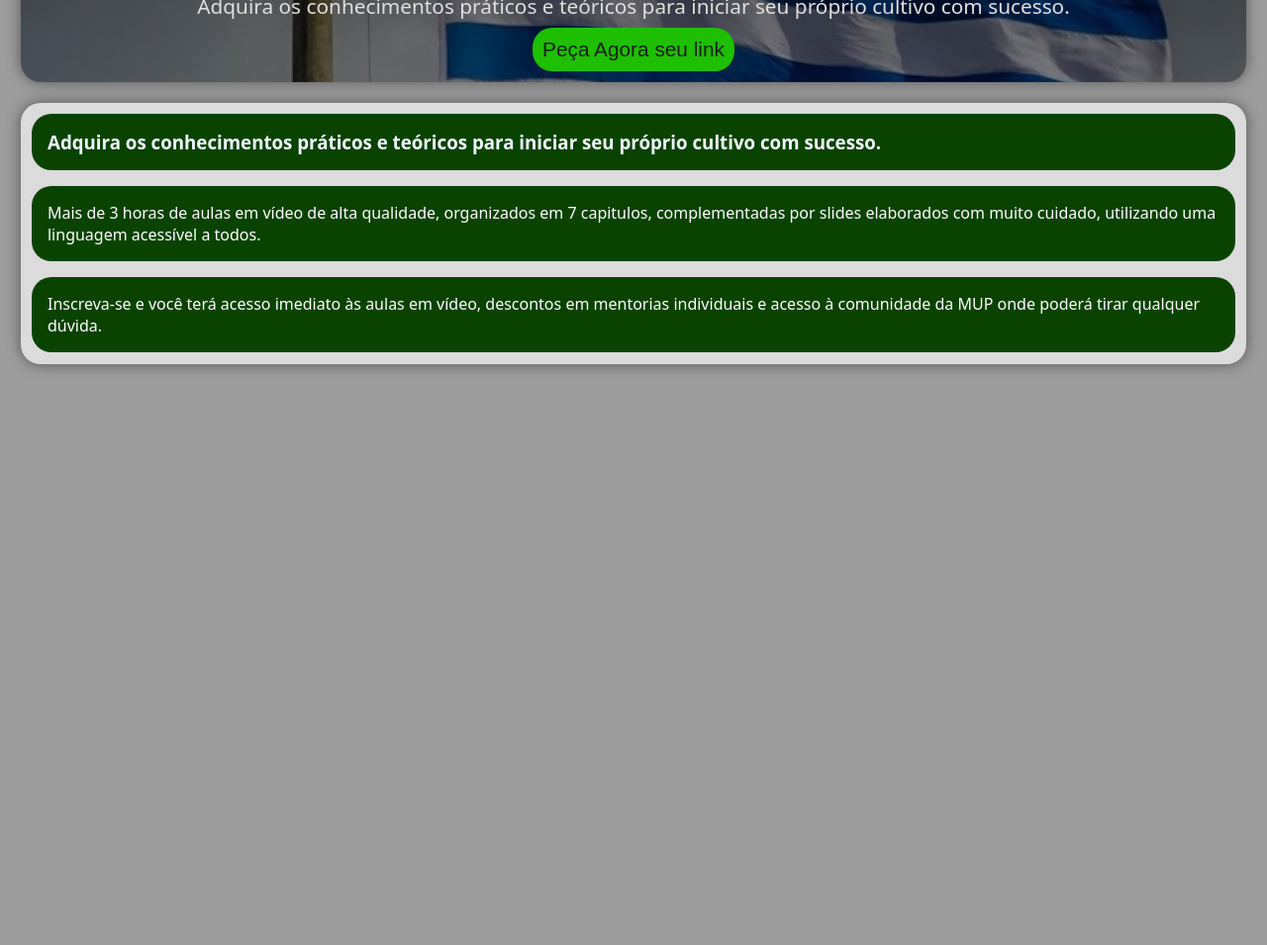
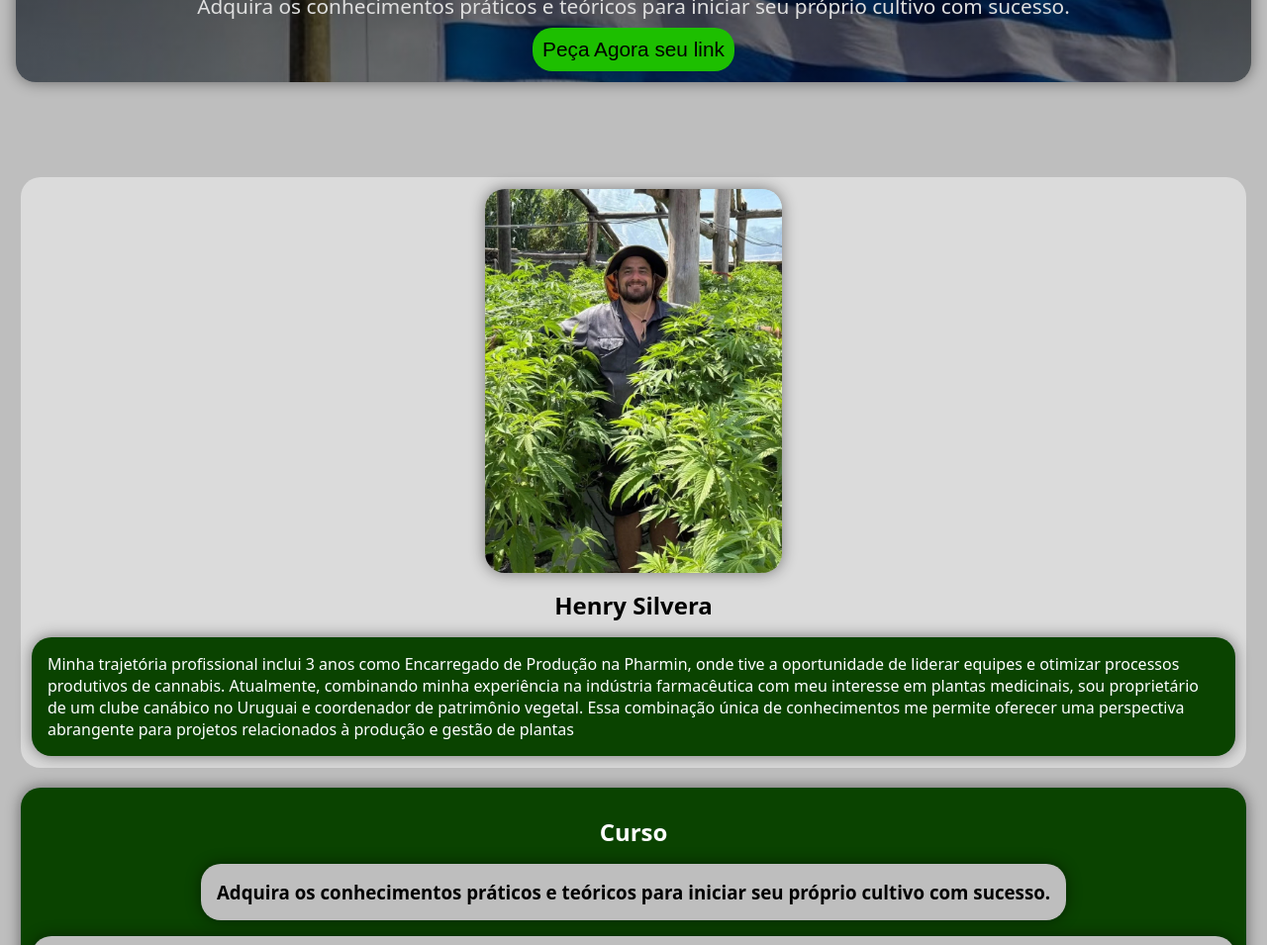
Before and after one commit to NatanaelLeites/mupV2, a website: page index.html in a window 1280 px wide. Shown: the part 188-1143 px from the top of the page at 99% size. Before the commit the page ends 800 px from the top, so only its background shows below. Drawn offline with nearby package versions, Linux system fonts and the light colour scheme.

Commit message:
ajustes en js para menu desplegable, correccion de margenes en version movil

```diff
--- a/index.html
+++ b/index.html
@@ -22,10 +22,10 @@
 
             <ul id="menu" class="menu">
                 <li class="menu-item">
-                    <a href="#">Curso</a>
+                    <a href="#curso">Curso</a>
                 </li>
                 <li class="menu-item">
-                    <a href="#">Equipe</a>
+                    <a href="#equipo">Equipe</a>
                 </li>
                 <li class="menu-item">
                     <a href="#">Programa</a>
@@ -54,13 +54,19 @@
             <img class="hero-img" src="./assets/img/descarga.png" alt="Imagem principal">
         </div>
     </section>
-    <section class="card">
+    <section id="equipo" class="equipo">
+        <img class="equipo-img" src="./assets/img/profesor.webp" alt="">
+        <h3 class="equipo-titulo">Henry Silvera</h3>
+        <p class="equipo-text">Minha trajetória profissional inclui 3 anos como Encarregado de Produção na Pharmin, onde tive a oportunidade de liderar equipes e otimizar processos produtivos de cannabis. Atualmente, combinando minha experiência na indústria farmacêutica com meu interesse em plantas medicinais, sou proprietário de um clube canábico no Uruguai e coordenador de patrimônio vegetal. Essa combinação única de conhecimentos me permite oferecer uma perspectiva abrangente para projetos relacionados à produção e gestão de plantas</p>
+    </section>
+    <section id="curso" class="card">
+        <h2 class="curso-titulo">Curso</h2>
         <h3 class="card-titulo">Adquira os conhecimentos práticos e teóricos para iniciar seu próprio cultivo com
             sucesso.</h3>
         <p class="card-text1">Mais de 3 horas de aulas em vídeo de alta qualidade, organizados em 7 capitulos,
             complementadas por slides elaborados com muito cuidado, utilizando uma linguagem acessível a todos.</p>
-        <p class="card-text2">Inscreva-se e você terá acesso imediato às aulas em vídeo, descontos em mentorias
-            individuais e acesso à comunidade da MUP onde poderá tirar qualquer dúvida.</p>
+        <!-- <p class="card-text2">Inscreva-se e você terá acesso imediato às aulas em vídeo, descontos em mentorias
+            individuais e acesso à comunidade da MUP onde poderá tirar qualquer dúvida.</p> -->
     </section>
     <script src="./js/main.js"></script>
 </body>
--- a/js/main.js
+++ b/js/main.js
@@ -1,7 +1,15 @@
 /* menu */
 const menu = document.getElementById('menu')
 const menuBtn = document.getElementById('menu-btn')
+const menuLinks = document.querySelectorAll('.menu-item a');
 menuBtn.addEventListener('click', ()=>{
     menuBtn.classList.toggle('activo')
     menu.classList.toggle('mostrar-menu')
 })
+
+menuLinks.forEach(link => {
+    link.addEventListener('click', () => {
+      menuBtn.classList.remove('activo'); // Elimina la clase 'activo' del botón
+      menu.classList.remove('mostrar-menu'); // Elimina la clase 'mostrar-menu' del menú
+    });
+  });
--- a/scss/card.scss
+++ b/scss/card.scss
@@ -1,27 +1,31 @@
 .card{
+    display: flex;
+    flex-direction: column;
+    align-items: center;
     padding: 0.7rem;
     margin: 1.3rem;
     border-radius: 20px;
-    background: $gris-claro;
+    background: $verde-oscuro;
     box-shadow: 0px 0px 15px #00000077;
+    .curso-titulo{
+        margin: 0.5rem;
+        padding: 0.5rem;
+        color: #fff;
+    }
     .card-titulo{
-        background-color: $verde-oscuro;
+        background-color: $gris-oscuro;
         border-radius: 20px;
         padding: 1rem;
-        color: aliceblue;
+        color: #000000;
+        box-shadow: 0px 0px 15px #00000077;
     }
     .card-text1{
         margin-top: 1rem;
         padding: 1rem;
-        background: $verde-oscuro;
+        background: $gris-oscuro;
         border-radius: 20px;
-        color: #fff;
-    }
-    .card-text2{
-        margin-top: 1rem;
-        padding: 1rem;
-        background: $verde-oscuro;
-        border-radius: 20px;
-        color: #fff;
+        color: #000000;
+        box-shadow: 0px 0px 15px #00000077;
+        font-weight: 500;
     }
 }
--- /dev/null
+++ b/scss/equipo.scss
@@ -0,0 +1,27 @@
+.equipo{
+    display: flex;
+    flex-direction: column;
+    align-items: center;
+    padding: 0.7rem;
+    margin: 1.3rem;
+    background: $gris-claro;
+    border-radius: 20px;
+    .equipo-img{
+        width: 300px;
+        border-radius: 20px;
+        object-fit: cover;
+        box-shadow: 0px 0px 15px #00000077;
+    }
+    .equipo-titulo{
+        padding: 0.5rem;
+        margin: 0.5rem;
+        font-size: 1.5rem;
+    }
+    .equipo-text{
+        padding: 1rem;
+        background: $verde-oscuro;
+        border-radius: 20px;
+        color: #fff;
+        box-shadow: 0px 0px 15px #00000077;
+    }
+}
--- a/scss/estilos.scss
+++ b/scss/estilos.scss
@@ -2,4 +2,5 @@
 @import './reset.scss';
 @import './header.scss';
 @import './hero.scss';
+@import './equipo.scss';
 @import './card.scss';
--- a/scss/hero.scss
+++ b/scss/hero.scss
@@ -3,7 +3,7 @@
     flex-direction: column;
     align-items: center;
     padding: 0.7rem;
-    margin: 1.3rem;
+    margin: 1.3rem 1rem 6rem 1rem;
     /* prueba */
     margin-top: 6rem;
     background: $verde-oscuro;
@@ -31,13 +31,13 @@
         }
         .hero-btn{
             background: $verde-claro;
-            border: none;
-            color: #1d1d1d;
+            border: solid 2px #00000000;
+            color: #000000;
+            font-size: 1.3rem;
             padding: .5rem;
             border-radius: 20px;
             transition: all .3s;
-            border: solid 2px #00000000;
-            font-size: 1.3rem;
+            cursor: pointer;
         }
         .hero-btn:hover{
             color: #ffffff;
--- a/scss/reset.scss
+++ b/scss/reset.scss
@@ -11,6 +11,7 @@ html{
 body{
     background: $gris-oscuro;
     width: 100vw;
+    overflow-x: hidden;
 }
 a{
     text-decoration: none;
--- a/scss/variables.scss
+++ b/scss/variables.scss
@@ -1,4 +1,4 @@
 $verde-claro: #1dbf00;
 $verde-oscuro: #0a4300;
 $gris-claro: #dbdbdb;
-$gris-oscuro: #9d9d9d;
+$gris-oscuro: #bebebe;
```
Also changed, not shown: assets/img/descdfghdfgharga.png (deleted), assets/img/desfghjcarga (1).png (deleted), assets/img/profesor.webp (added), css/estilos.css, 1 other file.
